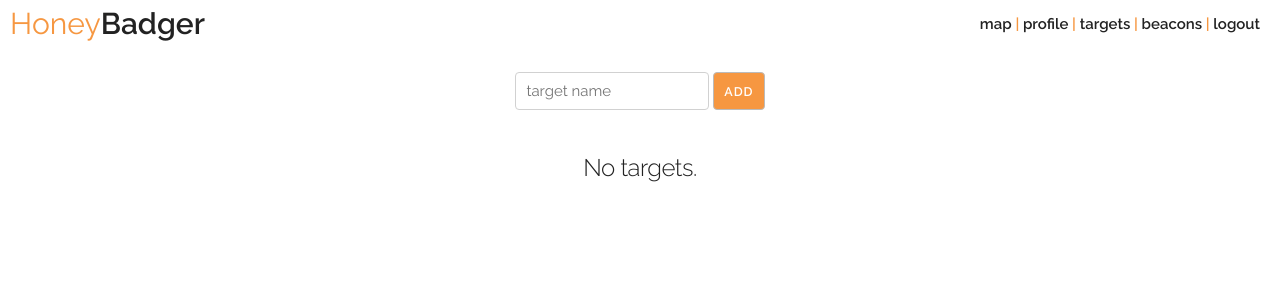
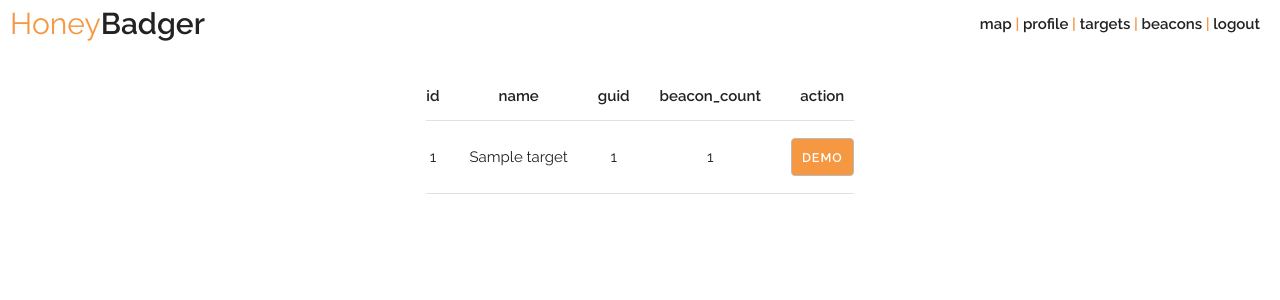
Before and after one commit to lanmaster53/honeybadger, a Flask app: page /targets in a window 1280 px wide. Shown: the top 300 px of the page. Run offline with Flask 2, Linux system fonts and the light colour scheme; the visitor is signed in with stand-in values (Sample User, id 1); tables that the repository leaves empty hold one stand-in row (Sample ...); some libraries are stand-ins or nearby versions.

Commit message:
Changed users to analysts and removed the relationship between analysts and targets.

```diff
--- a/server/honeybadger/__init__.py
+++ b/server/honeybadger/__init__.py
@@ -29,7 +29,7 @@ def initdb(username, password):
     db.session.commit()
     print 'Database initialized.'
     # remove below for production
-    t = models.Target(name='target1', guid='aedc4c63-8d13-4a22-81c5-d52d32293867', owner=1)
+    t = models.Target(name='target1', guid='aedc4c63-8d13-4a22-81c5-d52d32293867')
     db.session.add(t)
     db.session.commit()
     b = models.Beacon(target_guid='aedc4c63-8d13-4a22-81c5-d52d32293867', agent='agent1', ip='1.2.3.4', port='80', useragent='Mac OS X', comment='this is a comment.', lat='38.2531419', lng='-85.7564855', acc='5')
--- a/server/honeybadger/constants.py
+++ b/server/honeybadger/constants.py
@@ -1,6 +1,6 @@
 ROLES = {
     0: 'admin',
-    1: 'user',
+    1: 'analyst',
 }
 
 STATUSES = {
--- a/server/honeybadger/models.py
+++ b/server/honeybadger/models.py
@@ -49,7 +49,6 @@ class Target(db.Model):
     id = db.Column(db.Integer, primary_key=True)
     name = db.Column(db.String)
     guid = db.Column(db.String, default=get_guid())
-    owner = db.Column(db.String, db.ForeignKey('users.id'), nullable=False)
     beacons = db.relationship('Beacon', backref='target', lazy='dynamic')
 
     @property
@@ -67,7 +66,6 @@ class User(db.Model):
     role = db.Column(db.Integer, nullable=False, default=1)
     status = db.Column(db.Integer, nullable=False, default=0)
     token = db.Column(db.String)
-    targets = db.relationship('Target', backref='user', lazy='dynamic')
 
     @property
     def role_as_string(self):
--- a/server/honeybadger/templates/admin.html
+++ b/server/honeybadger/templates/admin.html
@@ -3,7 +3,7 @@
     <br/>
     <div class="row">
         <div class="six columns offset-by-three center-content">
-            <form action="{{ url_for('admin_users_init') }}" method="post">
+            <form action="{{ url_for('admin_user_init') }}" method="post">
                 <input style="vertical-align: middle" name="email" type="text" placeholder="email address" />
                 <input style="vertical-align: middle" type="submit" value="initialize" onclick="this.form.submit();" />
             </form>
@@ -31,9 +31,9 @@
                         {% if user.status == 0 %}
                             <input type="button" onclick="copy2clip('{{ url_for('profile_activate', _external=True, token=user.token) }}')" value="get link" />
                         {% elif user.status == 1 %}
-                            <input type="button" onclick="window.location='{{ url_for('admin_users', action='deactivate', id=user.id) }}'" value="deactivate" />
+                            <input type="button" onclick="window.location='{{ url_for('admin_user', action='deactivate', id=user.id) }}'" value="deactivate" />
                         {% elif user.status == 2 %}
-                            <input type="button" onclick="window.location='{{ url_for('admin_users', action='activate', id=user.id) }}'" value="activate" />
+                            <input type="button" onclick="window.location='{{ url_for('admin_user', action='activate', id=user.id) }}'" value="activate" />
                         {% endif %}
                         </td>
                     </tr>
--- a/server/honeybadger/templates/beacons.html
+++ b/server/honeybadger/templates/beacons.html
@@ -20,7 +20,9 @@
                         <td>{{ beacon[column] }}</td>
                     {% endfor %}
                         <td>
-                            <input type="button" onclick="window.location='{{ url_for('beacons_delete', id=beacon.id) }}'" value="delete" />
+                        {% if g.user.is_admin %}
+                            <input type="button" onclick="window.location='{{ url_for('beacon_delete', id=beacon.id) }}'" value="delete" />
+                        {% endif %}
                         </td>
                     </tr>
                 {% endfor %}
--- a/server/honeybadger/templates/targets.html
+++ b/server/honeybadger/templates/targets.html
@@ -1,14 +1,16 @@
 {% extends "layout.html" %}
 {% block body %}
     <br/>
+    {% if g.user.is_admin %}
     <div class="row">
         <div class="six columns offset-by-three center-content">
-            <form action="{{ url_for('targets') }}" method="post">
+            <form action="{{ url_for('target_add') }}" method="post">
                 <input style="vertical-align: middle" name="target" type="text" placeholder="target name" />
                 <input style="vertical-align: middle" type="submit" value="add" onclick="this.form.submit();" />
             </form>
         </div>
     </div>
+    {% endif %}
     <div class="row">
         <div class="u-full-width center-content targets">
         {% if targets|length > 0 %}
--- a/server/honeybadger/views.py
+++ b/server/honeybadger/views.py
@@ -34,14 +34,14 @@ def map():
 @app.route('/beacons')
 @login_required
 def beacons():
-    beacons = [b.serialized for t in g.user.targets for b in t.beacons.all()]
-    #columns = beacons[0].keys()
+    beacons = [b.serialized for t in Target.query.all() for b in t.beacons.all()]
     columns = ['id', 'target', 'agent', 'lat', 'lng', 'acc', 'ip', 'time']
     return render_template('beacons.html', columns=columns, beacons=beacons)
 
-@app.route('/beacons/delete/<int:id>')
+@app.route('/beacon/delete/<int:id>')
 @login_required
-def beacons_delete(id):
+@roles_required('admin')
+def beacon_delete(id):
     beacon = Beacon.query.get(id)
     if beacon:
         db.session.delete(beacon)
@@ -51,21 +51,26 @@ def beacons_delete(id):
         flash('Invalid beacon ID.')
     return redirect(url_for('beacons'))
 
-@app.route('/targets', methods=['GET', 'POST'])
+@app.route('/targets')
 @login_required
 def targets():
-    if request.method == 'POST':
-        target = request.form['target']
-        if target:
-            t = Target(
-                name=target,
-                user=g.user,
-            )
-            db.session.add(t)
-            db.session.commit()
-    targets = g.user.targets.all()
+    targets = Target.query.all()
     columns = ['id', 'name', 'guid', 'beacon_count']
     return render_template('targets.html', columns=columns, targets=targets)
+
+@app.route('/target/add', methods=['POST'])
+@login_required
+@roles_required('admin')
+def target_add():
+    name = request.form['target']
+    if name:
+        target = Target(
+            name=name,
+        )
+        db.session.add(target)
+        db.session.commit()
+        flash('Target added.')
+    return redirect(url_for('targets'))
 
 @app.route('/profile', methods=['GET', 'POST'])
 @login_required
@@ -114,24 +119,24 @@ def profile_activate(token):
 @login_required
 @roles_required('admin')
 def admin():
-    users = User.query.filter(User.id != g.user.id).all()
+    users = User.query.all()
     columns = ['email', 'role_as_string', 'status_as_string']
     return render_template('admin.html', columns=columns, users=users, roles=ROLES)
 
-@app.route('/admin/users/init', methods=['POST'])
+@app.route('/admin/user/init', methods=['POST'])
 @login_required
 @roles_required('admin')
-def admin_users_init():
+def admin_user_init():
     email = request.form['email']
     if is_valid_email(email):
         if not User.query.filter_by(email=email).first():
-                user = User(
-                    email=email,
-                    token=get_token(),
-                )
-                db.session.add(user)
-                db.session.commit()
-                flash('User initialized.')
+            user = User(
+                email=email,
+                token=get_token(),
+            )
+            db.session.add(user)
+            db.session.commit()
+            flash('User initialized.')
         else:
             flash('Username already exists.')
     else:
@@ -139,10 +144,10 @@ def admin_users_init():
     # send notification to user
     return redirect(url_for('admin'))
 
-@app.route('/admin/users/<string:action>/<int:id>')
+@app.route('/admin/user/<string:action>/<int:id>')
 @login_required
 @roles_required('admin')
-def admin_users(action, id):
+def admin_user(action, id):
     user = User.query.get(id)
     if user:
         if user != g.user:
@@ -194,7 +199,7 @@ def demo(guid):
 @app.route('/api/beacons')
 @login_required
 def api_beacons():
-    beacons = [b.serialized for t in g.user.targets for b in t.beacons.all()]
+    beacons = [b.serialized for t in Target.query.all() for b in t.beacons.all()]
     return jsonify(beacons=beacons)
 
 # agent api views
```
